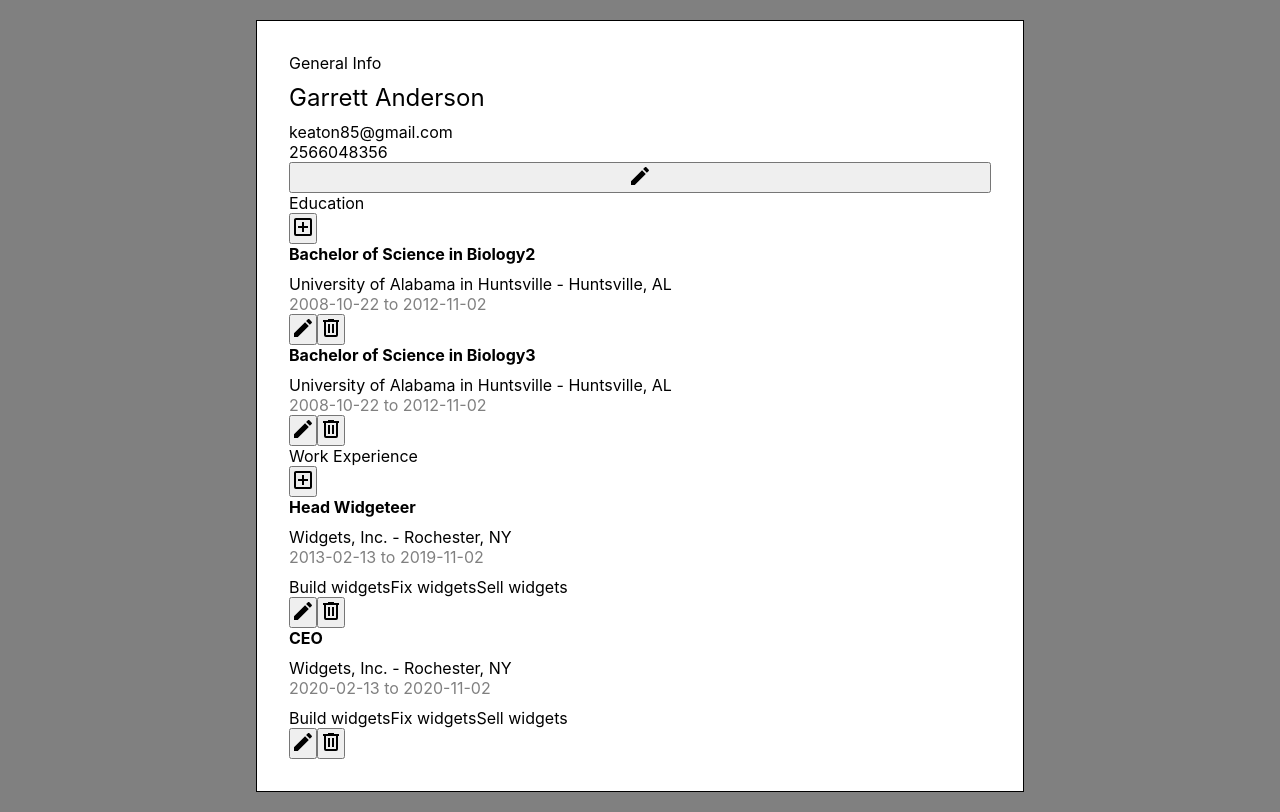
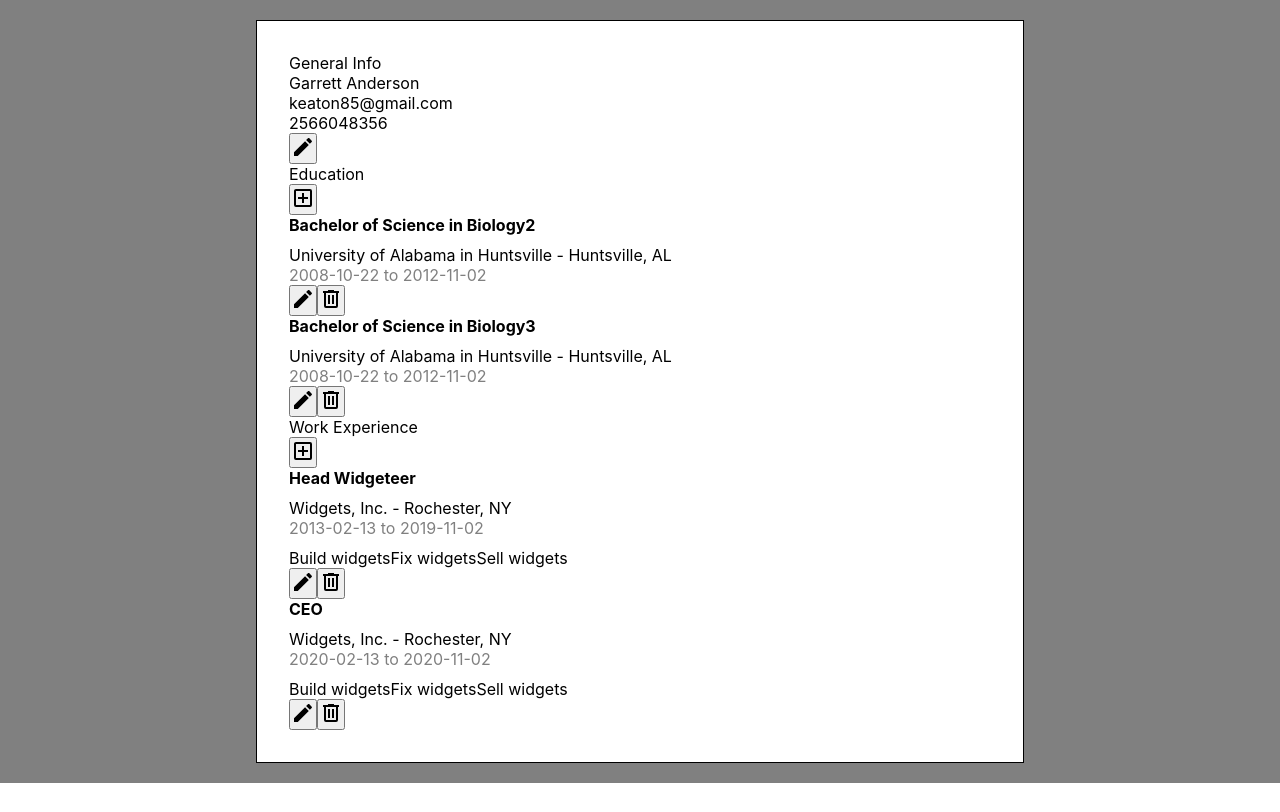
Before and after one commit to gband85/cv-project, a React (Create React App) app: page / in a window 1280 px wide. Built offline with nearby package versions, Linux system fonts and the light colour scheme.

Commit message:
change classes

```diff
--- a/src/components/General.js
+++ b/src/components/General.js
@@ -39,7 +39,7 @@ handleSubmit=(e)=>{
    const editTemplate=(
       <form onSubmit={this.handleSubmit}>
          <div className="input-field">
-        <label htmlFor="name" >Name</label>
+        <label htmlFor="name">Name</label>
 <input className="" onChange={this.handleChange} value={this.state.newGeneral.name} type="text" id="name"/>
 </div>
 <div className="input-field">
@@ -60,21 +60,21 @@ id="email"
     id="phone"
 />
 </div>
-<div className="btn-group">
-<button type='submit'>Save</button>
-<button type='button' onClick={()=>this.setEditMode(false)}>Cancel</button>
+<div className="btn--group">
+<button type='submit' className="btn btn--save">Save</button>
+<button type='button' className="btn btn--cancel" onClick={()=>this.setEditMode(false)}>Cancel</button>
 </div>
 </form>
     )
     const viewTemplate=(
-      <li className="section-body">
-
-        <p className="general-title">{this.props.general.name}</p>
+      <div className="section__item--data">
+     <div>
+        <p className="section__title">{this.props.general.name}</p>
         <p>{this.props.general.email}</p>
         <p>{this.props.general.phone}</p>
-
-
-        <button type="button" onClick={()=>{
+      </div>
+      <div>
+        <button type="button" className="btn btn--icon" onClick={()=>{
           this.setEditMode(true)
           this.setNewGeneral(this.props.general)
         }}>
@@ -86,8 +86,8 @@ id="email"
             rotate={180}
           />
         </button>
-
-    </li>
+      </div>
+    </div>
     )
 
 if (this.state.editMode) {
```
